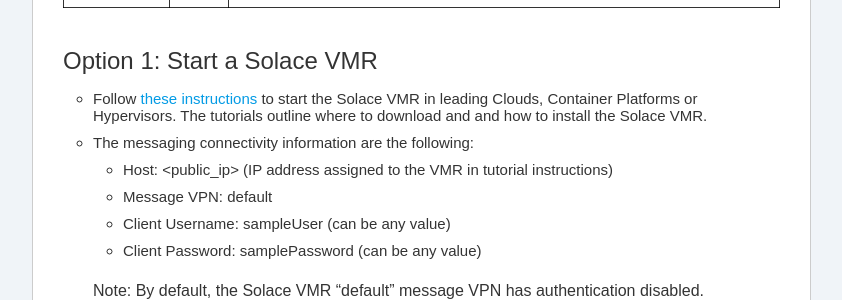
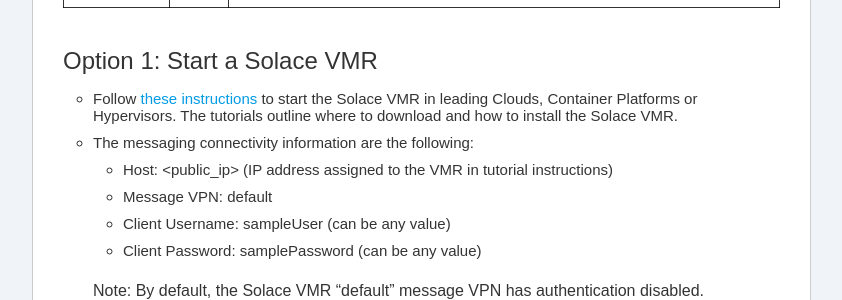
Before and after one commit to SolaceSamples/solace-samples-java-jcsmp, a Jekyll site: the page built from docs/_tutorials/topic-to-queue-mapping.md, in a window 1280 px wide and 900 px high, scrolled down 1600 px. Shown: the part 170-470 px from the top of the window, without its empty margins (96-938 px from the left). Built offline with Jekyll 4.4.1, drawn with Linux system fonts in a browser that asks for light colours.

```diff
--- a/docs/_includes/solaceMessaging.md
+++ b/docs/_includes/solaceMessaging.md
@@ -33,7 +33,7 @@ This tutorial requires access to Solace messaging and requires that you know sev
 
 ### Option 1: Start a Solace VMR
 
-* Follow [these instructions]({{ site.docs-vmr-setup }}){:target="_top"} to start the Solace VMR in leading Clouds, Container Platforms or Hypervisors. The tutorials outline where to download and and how to install the Solace VMR.
+* Follow [these instructions]({{ site.docs-vmr-setup }}){:target="_top"} to start the Solace VMR in leading Clouds, Container Platforms or Hypervisors. The tutorials outline where to download and how to install the Solace VMR.
 * The messaging connectivity information are the following:
     * Host: \<public_ip> (IP address assigned to the VMR in tutorial instructions)
     * Message VPN: default
```
Also changed, not shown: docs/_includes/solaceMessaging-cloud.md (+1 -1 lines), README.md.
